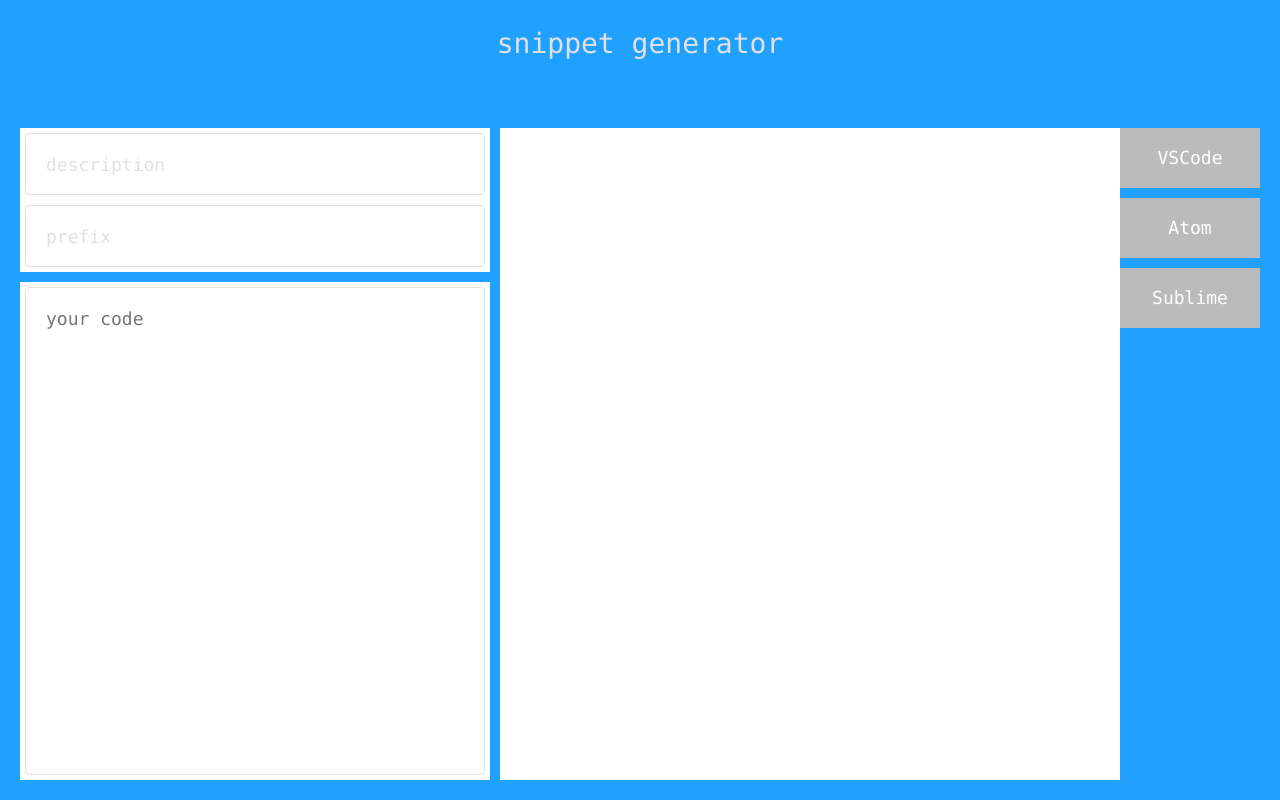
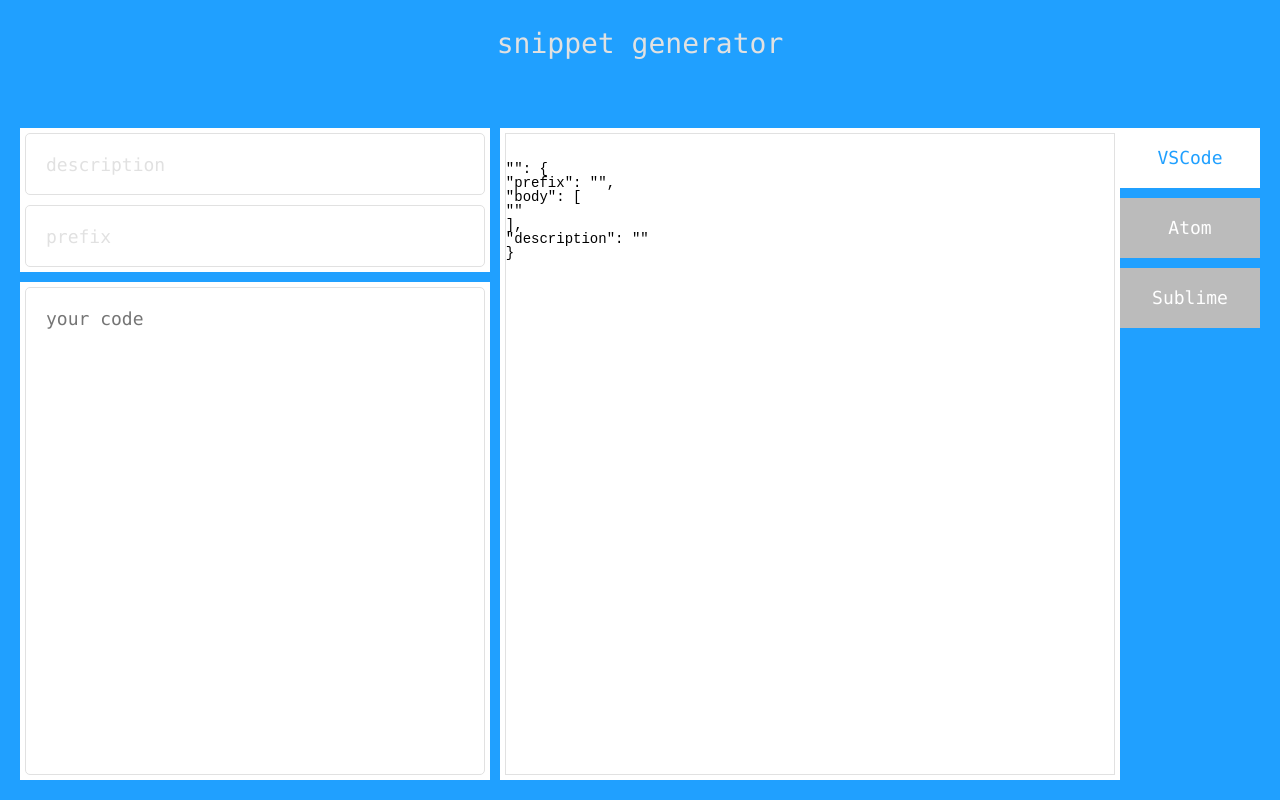
Before and after one commit to iammvp/snippet-generator, a Vue app: page / in a window 1280 px wide. Built offline with nearby package versions, Linux system fonts and the light colour scheme.

Commit message:
vscode logic in process

```diff
--- a/src/components/Ide.vue
+++ /dev/null
@@ -1,43 +0,0 @@
-<template>
-    <p class="ide-name">
-        {{name}}</p>
-</template>
-
-<script>
-export default {
-    name: 'ide',
-    props: {
-        name: {
-            type: String,
-            required: true
-        }
-    },
-    data() {
-        return {
-
-        }
-    }
-}
-</script>
-
-<style lang="scss" scoped>
-@import '../style/color.scss';
-.ide-name {
-    height: 60px;
-    line-height: 60px;
-    width: 140px;
-    color: #fff;
-    font-size: 18px;
-    text-align: center;
-    background: #bbb;
-    cursor: pointer;
-    margin-bottom: 10px;
-    &:last-child {
-        margin-bottom: 0px;
-    }
-    &.ide-name--active {
-        color: $theme_color;
-        background-color: #fff;
-    }
-}
-</style>
--- a/src/components/IdeType.vue
+++ /dev/null
@@ -1,26 +0,0 @@
-<template>
-    <div class="ide-type">
-        <ide name="VSCode"></ide>
-        <ide name="Atom"></ide>
-        <ide name="Sublime"></ide>
-    </div>
-</template>
-
-<script>
-import Ide from './Ide.vue';
-export default {
-    name: 'ide-type',
-    components: {
-        'ide': Ide
-    },
-    data () {
-        return {
-
-        }
-    }
-}
-</script>
-
-<style lang="scss" scoped>
-
-</style>
--- a/src/components/InputComponent.vue
+++ b/src/components/InputComponent.vue
@@ -1,6 +1,6 @@
 <template>
     <div class="input">
-        <input class="input-component" type="text" :placeholder="placeholder">
+        <input class="input-component" type="text" :placeholder="placeholder" @input="input_changed">
     </div>
 </template>
 
@@ -16,6 +16,11 @@ export default {
     data() {
         return {
 
+        }
+    },
+    methods:{
+        input_changed(e){
+            this.$emit('getInputValue',e.target.value);
         }
     }
 }
--- a/src/components/Main.vue
+++ b/src/components/Main.vue
@@ -1,31 +1,162 @@
 <template>
     <div class="main">
-        <main-left></main-left>
-        <main-right></main-right>
+        <div class="main__left">
+            <div class="main__left-top">
+                <input-component placeholder="description" @getInputValue="set_description"></input-component>
+                <div class="main__left-top__gap"></div>
+                <input-component placeholder="prefix" @getInputValue="set_prefix"></input-component>
+            </div>
+            <div class="main__left-bot">
+                <textarea class="main__left-bot-input" placeholder="your code" v-model="code"></textarea>
+            </div>
+        </div>
+        <div class="main__right">
+            <div class="main__right-snippet">
+                <div class="main__right-snippet-code"><pre>{{vscode_snippet}}</pre></div>
+            </div>
+            <div class="main__right-ide-type">
+                <p class="main__right-ide-name" :class="{'main__right-ide-name--active' : ide == selected_ide}" v-for="(ide,index) in ides" :key="index" @click="change_ide(ide)">{{ide}}</p>
+            </div>
+        </div>
     </div>
 </template>
 
 <script>
-import MainLeft from './MainLeft'
-import MainRight from './MainRight'
+import InputComponent from './InputComponent'
 export default {
     name: 'main',
-    components:{
-        'main-left':MainLeft,
-        'main-right':MainRight,
+    components: {
+        'input-component': InputComponent,
     },
     data() {
         return {
-
+            ides: ['VSCode', 'Atom', 'Sublime'],
+            selected_ide: 'VSCode',
+            code: '',
+            description:'',
+            prefix:'',
+        }
+    },
+    methods: {
+        set_description(description){
+            this.description = description;
+        },
+        set_prefix(prefix){
+            this.prefix = prefix;
+        },
+        change_ide(ide) {
+            this.selected_ide = ide;
+        },
+        decode_input() {
+            return this.code.split('\n')
+        },
+        process_vscode_snippet() {
+            let input_code = this.decode_input(),
+                len = input_code.length,
+                snippet = '';
+            for (let i = 0; i < len; i++) {
+                if (i == len - 1) {
+                    snippet += `"${input_code[i]}"`;
+                } else {
+                    snippet += `"${input_code[i]}",\n`;
+                }
+            }
+            return snippet;
+        },
+    },
+    computed: {
+        vscode_snippet() {
+            this.decode_input();
+            return `
+"${this.description}": {
+"prefix": "${this.prefix}",
+"body": [
+${this.process_vscode_snippet()}
+],
+"description": "${this.description}"
+}
+            `;
         }
     }
 }
+
 </script>
 
 <style lang="scss" scoped>
+@import '../style/color.scss';
 .main {
     flex: 1;
     padding: 0 20px 20px 20px;
     display: flex;
+    .main__left {
+        flex: 0.382;
+        margin-right: 5px;
+        display: flex;
+        flex-direction: column;
+        .main__left-top {
+            padding: 5px;
+            background-color: #fff;
+            margin-bottom: 5px;
+            .main__left-top__gap {
+                height: 10px;
+            }
+        }
+        .main__left-bot {
+            flex: 1;
+            padding: 5px;
+            background-color: #fff;
+            margin-top: 5px;
+            display: flex;
+            .main__left-bot-input {
+                resize: none;
+                border: 1px solid $font_color;
+                border-radius: 5px;
+                padding: 20px;
+                flex: 1;
+                font-size: 18px;
+                font-family: inherit;
+                &:hover,
+                &:focus {
+                    border: 1px solid $theme_color;
+                }
+            }
+        }
+    }
+    .main__right {
+        flex: 0.618;
+        margin-left: 5px;
+        display: flex;
+        .main__right-snippet {
+            padding: 5px;
+            flex: 1;
+            background-color: #fff;
+            display: flex;
+            .main__right-snippet-code {
+                flex: 1;
+                border: 1px solid $font_color;
+            }
+        }
+
+        .main__right-ide-type {
+            .main__right-ide-name {
+                height: 60px;
+                line-height: 60px;
+                width: 140px;
+                color: #fff;
+                font-size: 18px;
+                text-align: center;
+                background: #bbb;
+                cursor: pointer;
+                margin-bottom: 10px;
+                &:last-child {
+                    margin-bottom: 0px;
+                }
+                &.main__right-ide-name--active {
+                    color: $theme_color;
+                    background-color: #fff;
+                }
+            }
+        }
+    }
 }
 </style>
--- a/src/components/MainLeft.vue
+++ /dev/null
@@ -1,32 +0,0 @@
-<template>
-    <div class="main-left">
-        <main-left-top></main-left-top>
-        <main-left-bot></main-left-bot>
-    </div>
-</template>
-
-<script>
-import MainLeftTop from './MainLeftTop';
-import MainLeftBot from './MainLeftBot';
-export default {
-    name: 'main-left',
-    components:{
-        'main-left-top':MainLeftTop,
-        'main-left-bot':MainLeftBot,
-    },
-    data() {
-        return {
-
-        }
-    }
-}
-</script>
-
-<style lang="scss" scoped>
-.main-left {
-    flex: 0.382;
-    margin-right: 5px;
-    display: flex;
-    flex-direction: column;
-}
-</style>
--- a/src/components/MainLeftBot.vue
+++ /dev/null
@@ -1,40 +0,0 @@
-<template>
-    <div class="main-left-bot">
-        <textarea class="input-code" placeholder="your code"></textarea>
-    </div>
-</template>
-
-<script>
-export default {
-    name: 'main-left-bot',
-    data() {
-        return {
-
-        }
-    }
-}
-</script>
-
-<style lang="scss" scoped>
-@import '../style/color.scss';
-.main-left-bot {
-    flex: 1;
-    padding: 5px;
-    background-color: #fff;
-    margin-top: 5px;
-    display: flex;
-    .input-code {
-        resize: none;
-        border: 1px solid $font_color;
-        border-radius: 5px;
-        padding: 20px;
-        flex: 1;
-        font-size: 18px;
-        font-family: inherit;
-        &:hover,
-        &:focus {
-            border: 1px solid $theme_color;
-        }
-    }
-}
-</style>
--- a/src/components/MainLeftTop.vue
+++ /dev/null
@@ -1,33 +0,0 @@
-<template>
-    <div class="main-left-top">
-        <input-component placeholder="description"></input-component>
-        <div class="main-left-top__gap"></div>
-        <input-component placeholder="prefix"></input-component>
-    </div>
-</template>
-
-<script>
-import InputComponent from './InputComponent'
-export default {
-    name: 'main-left-top',
-    components: {
-        'input-component': InputComponent,
-    },
-    data() {
-        return {
-
-        }
-    }
-}
-</script>
-
-<style lang="scss" scoped>
-.main-left-top {
-    padding: 5px;
-    background-color: #fff;
-    margin-bottom: 5px;
-    .main-left-top__gap{
-        height: 10px;
-    }
-}
-</style>
--- a/src/components/MainRight.vue
+++ /dev/null
@@ -1,31 +0,0 @@
-<template>
-    <div class="main-right">
-        <snippet></snippet>
-        <ide-type></ide-type>
-    </div>
-</template>
-
-<script>
-import IdeType from './IdeType';
-import Snippet from './Snippet'
-export default {
-    name: 'main-right',
-    components: {
-        'ide-type': IdeType,
-        'snippet': Snippet,
-    },
-    data() {
-        return {
-
-        }
-    }
-}
-</script>
-
-<style lang="scss" scoped>
-.main-right {
-    flex: 0.618;
-    margin-left: 5px;
-    display: flex;
-}
-</style>
--- a/src/components/Snippet.vue
+++ /dev/null
@@ -1,23 +0,0 @@
-<template>
-    <div class="snippet">
-
-    </div>
-</template>
-
-<script>
-export default {
-    name: 'snippet',
-    data () {
-        return {
-
-        }
-    }
-}
-</script>
-
-<style lang="scss" scoped>
-.snippet{
-    flex: 1;
-    background-color: #fff;
-}
-</style>
```
